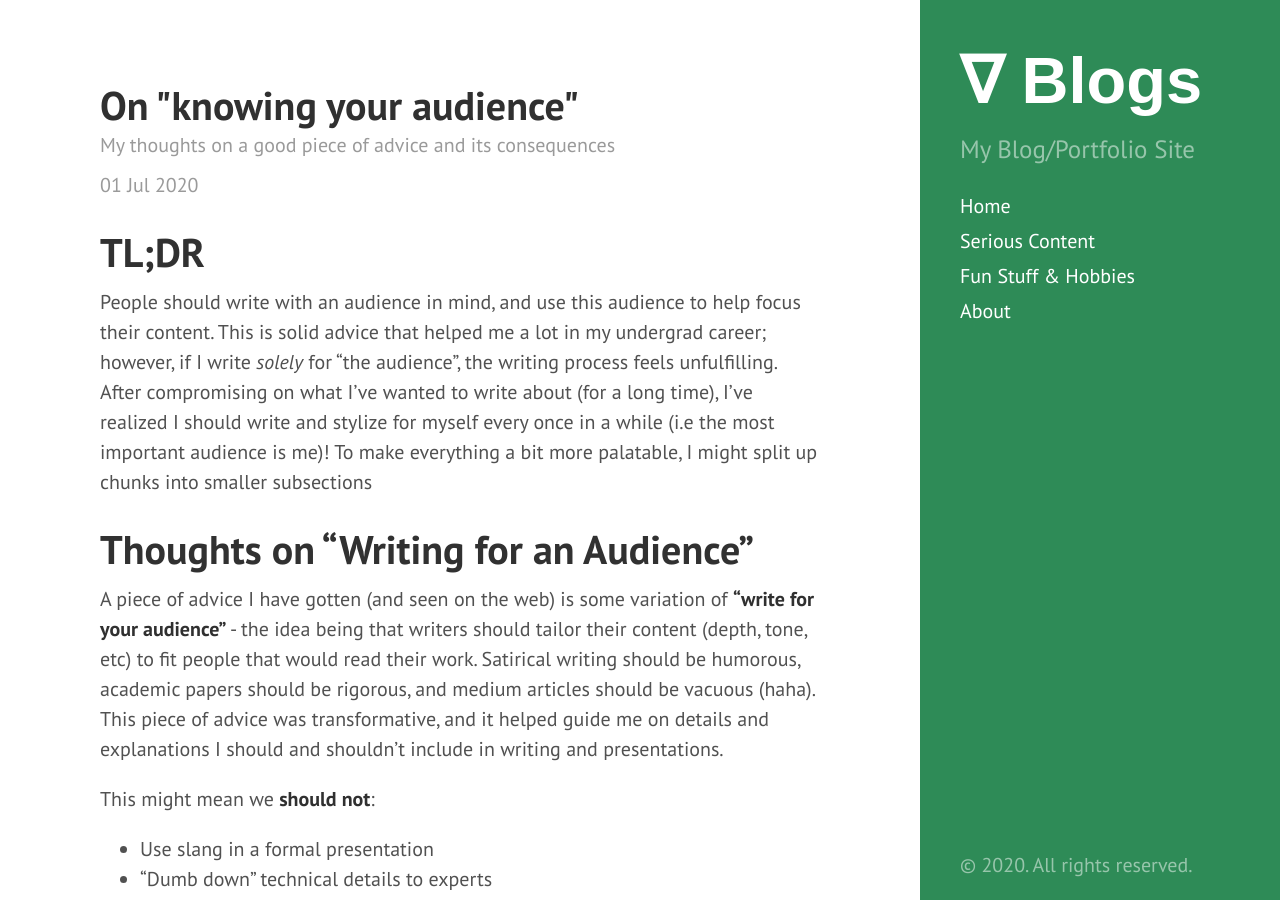
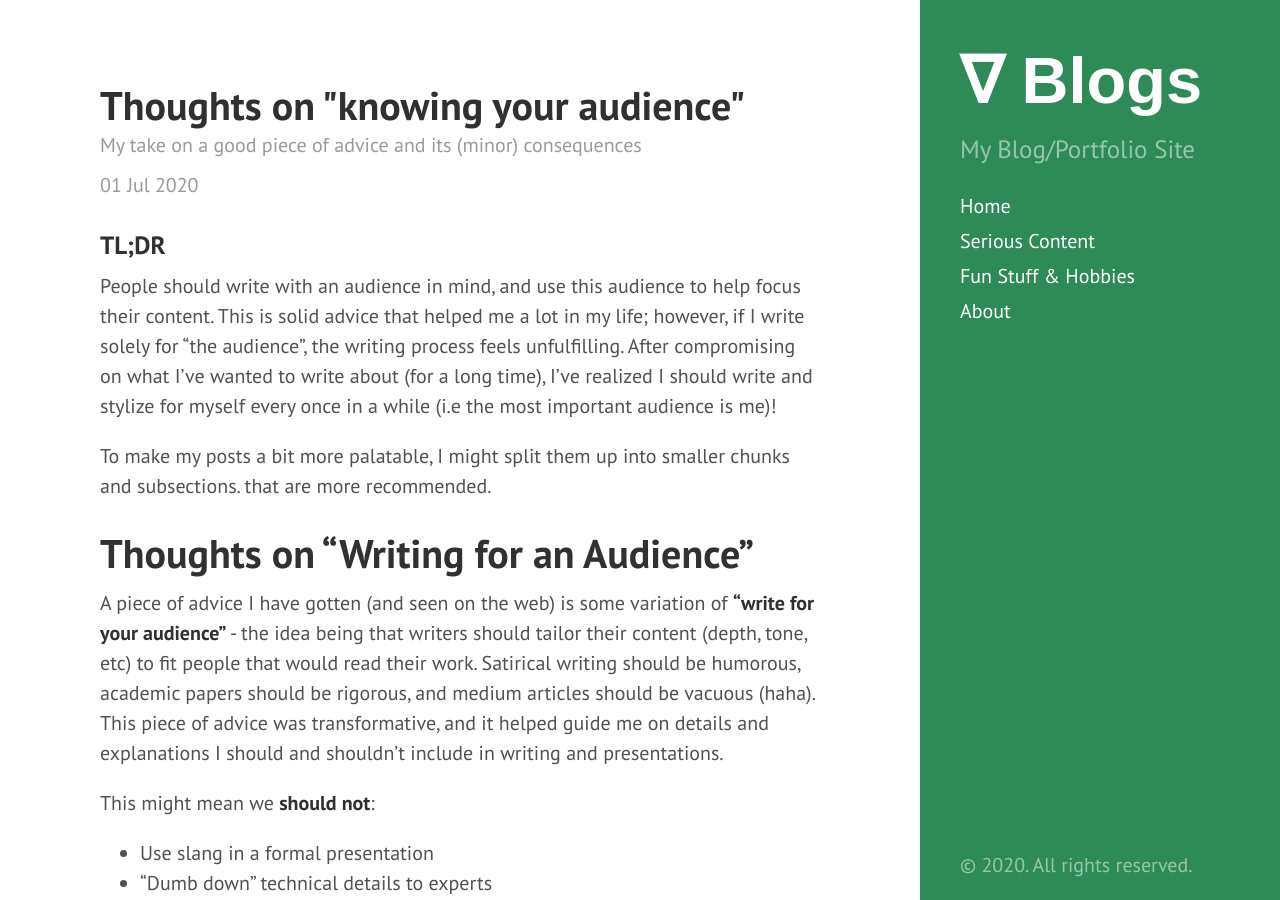
Before and after one commit to tedkim97/tedkim97.github.io, a Jekyll site: the page built from _posts/2020-07-01-audience.md, in a window 1280 px wide and 900 px high. Built offline with Jekyll 4.4.1, drawn with Linux system fonts in a browser that asks for light colours; some of the changed text lies outside the part shown.

Commit message:
aosidjaoisdj

```diff
--- a/_layouts/post.html
+++ b/_layouts/post.html
@@ -25,6 +25,7 @@ layout: default
   <h2>Related Posts</h2>
   <ul class="related-posts">
     {% for post in site.related_posts limit:3 %}
+      {% if page.technical == post.technical and page.funstuff == post.funstuff %}
       <li>
         <h3>
           <a href="{{ post.url }}">
@@ -33,6 +34,7 @@ layout: default
           </a>
         </h3>
       </li>
+      {% endif %}
     {% endfor %}
   </ul>
 </div>
--- a/_posts/2020-07-01-audience.md
+++ b/_posts/2020-07-01-audience.md
@@ -1,7 +1,7 @@
 ---
 layout: post
-title: On "knowing your audience"
-subtitle: My thoughts on a good piece of advice and its consequences
+title: Thoughts on "knowing your audience"
+subtitle: My take on a good piece of advice and its (minor) consequences
 published: true
 enable_latex: false
 permalink: /the_audience
@@ -10,10 +10,10 @@ technical: false
 funstuff: true
 ---
 
-# TL;DR
-People should write with an audience in mind, and use this audience to help focus their content. This is solid advice that helped me a lot in my undergrad career; however, if I write *solely* for "the audience", the writing process feels unfulfilling. After compromising on what I've wanted to write about (for a long time), I've realized I should write and stylize for myself every once in a while (i.e the most important audience is me)! To make everything a bit more palatable, I might split up chunks into smaller subsections
+### TL;DR
+People should write with an audience in mind, and use this audience to help focus their content. This is solid advice that helped me a lot in my life; however, if I write solely for "the audience", the writing process feels unfulfilling. After compromising on what I've wanted to write about (for a long time), I've realized I should write and stylize for myself every once in a while (i.e the most important audience is me)!
 
-<!-- Although this process isn't exactly recruiter/resume friendly...*  -->
+To make my posts a bit more palatable, I might split them up into smaller chunks and subsections. that are more recommended.
 
 # Thoughts on "Writing for an Audience"
 A piece of advice I have gotten (and seen on the web) is some variation of **"write for your audience"** - the idea being that writers should tailor their content (depth, tone, etc) to fit people that would read their work. Satirical writing should be humorous, academic papers should be rigorous, and medium articles should be vacuous (haha). This piece of advice was transformative, and it helped guide me on details and explanations I should and shouldn't include in writing and presentations.
```
Also changed, not shown: other parts of _posts/2020-07-01-audience.md (+1 -2 lines), _posts/2020-06-12-movie_vis_presentable.md (+1 -1 lines), about.md (+1 -1 lines), index.md (+1 -1 lines).
